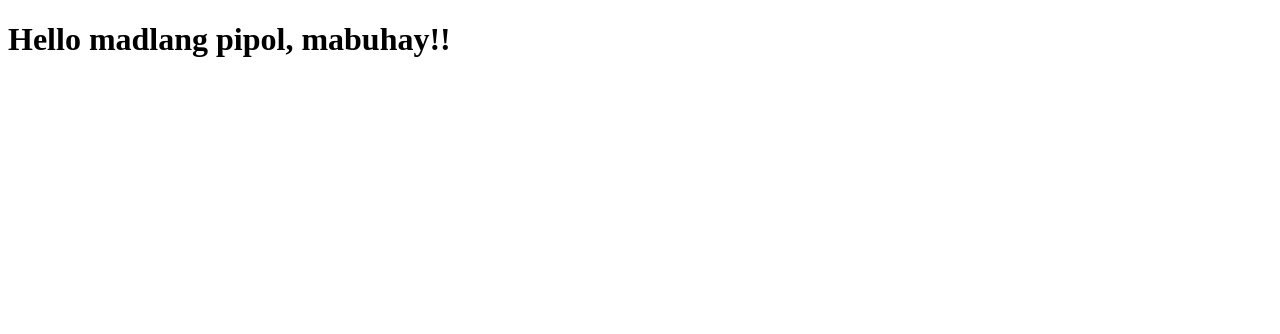
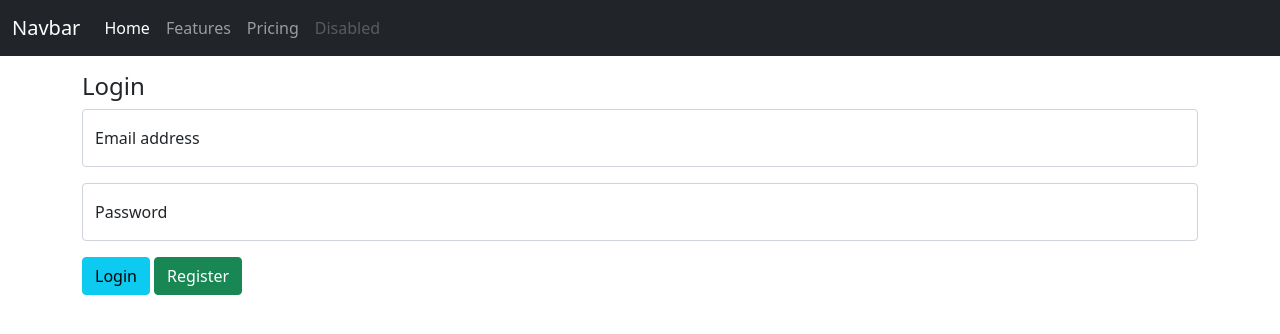
Before and after one commit to yanyanaahh/4_1_a_bautista_web, a website: page public/index.html in a window 1280 px wide. Drawn offline with nearby package versions, Linux system fonts and the light colour scheme.

```diff
--- a/public/index.html
+++ b/public/index.html
@@ -3,10 +3,46 @@
 <head>
     <meta charset="UTF-8">
     <meta name="viewport" content="width=device-width, initial-scale=1.0">
+    <link href="https://cdn.jsdelivr.net/npm/bootstrap@5.1.3/dist/css/bootstrap.min.css"
+    rel="stylesheet" integrity="sha384-1BmE4kWBq78iYhFldvKuhfTAU6auU8tT94WrHftjDbrCEXSU1oBoqyl2QvZ6jIW3" crossorigin="anonymous">
+    <script src="https://cdn.jsdelivr.net/npm/bootstrap@5.1.3/dist/js/bootstrap.bundle.min.js"
+    integrity="sha384-ka7Sk0Gln4gmtz2MlQnikT1wXgYsOg+OMhuP+IlRH9sENBO0LRn5q+8nbTov4+1p"
+    crossorigin="anonymous"></script>
     <title>Homepage</title>
     <script src="./index.js"></script>
 </head>
 <body>
-    <h1>Hello madlang pipol, mabuhay!!</h1>
+    <nav class="navbar navbar-expand-lg navbar-dark bg-dark">
+        <div class="container-fluid">
+          <a class="navbar-brand" href="#">Navbar</a>
+          <button class="navbar-toggler" type="button" data-bs-toggle="collapse" data-bs-target="#navbarNavAltMarkup" aria-controls="navbarNavAltMarkup" aria-expanded="false" aria-label="Toggle navigation">
+            <span class="navbar-toggler-icon"></span>
+          </button>
+          <div class="collapse navbar-collapse" id="navbarNavAltMarkup">
+            <div class="navbar-nav">
+              <a class="nav-link active" aria-current="page" href="#">Home</a>
+              <a class="nav-link" href="#">Features</a>
+              <a class="nav-link" href="#">Pricing</a>
+              <a class="nav-link disabled">Disabled</a>
+            </div>
+          </div>
+        </div>
+      </nav>
+    </div>
+    <div class="container mt-3">
+        <h4>Login</h4>
+    <div class="form-floating mb-3">
+        <input type="email" class="form-control" id="floatingInput" placeholder="name@example.com">
+        <label for="floatingInput">Email address</label>
+      </div>
+      <div class="form-floating">
+        <input type="password" class="form-control" id="floatingPassword" placeholder="Password">
+        <label for="floatingPassword">Password</label>
+      </div>
+      <div class="mt-3">
+      <button type="button" class="btn btn-info">Login</button>
+      <button type="button" class="btn btn-success">Register</button>
+      </div>
+      </div>
 </body>
 </html>
```
